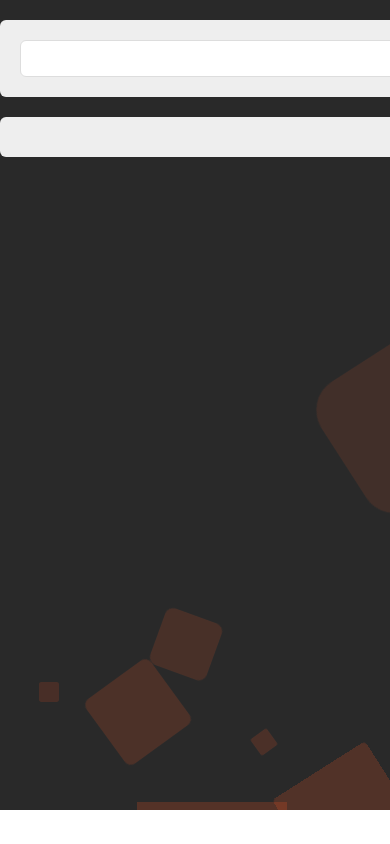
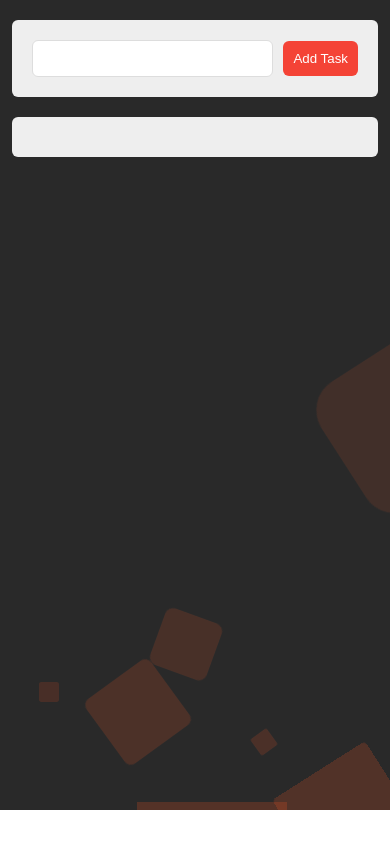
Before and after one commit to mohamedali12317/to-do-list, a plain HTML site: page index.html in a window 390 px wide. Drawn offline with Linux system fonts and the light colour scheme.

Commit message:
up responsive

```diff
--- a/css.css
+++ b/css.css
@@ -264,3 +264,54 @@ opacity: 0;
 border-radius: 50%;
 }
 }
+
+/* responsive in 12/ 8 / 2022 from mohamed ali */
+
+@media (max-width: 590px){
+ .container {
+    width: 566px;
+}
+}
+
+@media (max-width: 564px){
+ .container {
+    width: 506px;
+}
+}
+
+@media (max-width: 500px){
+ .container {
+    width: 435px;
+}
+}
+
+@media (max-width: 426px){
+ .container {
+    width: 393px;
+}
+}
+
+@media (max-width: 390px){
+ .container {
+    width: 366px;
+}
+}
+
+
+@media (max-width: 360px){
+ .container {
+    width: 340px;
+}
+}
+
+@media (max-width: 330px){
+ .container {
+    width: 284px;
+}
+}
+
+@media (max-width: 291px){
+ .container {
+    width: 272px;
+}
+}
```
